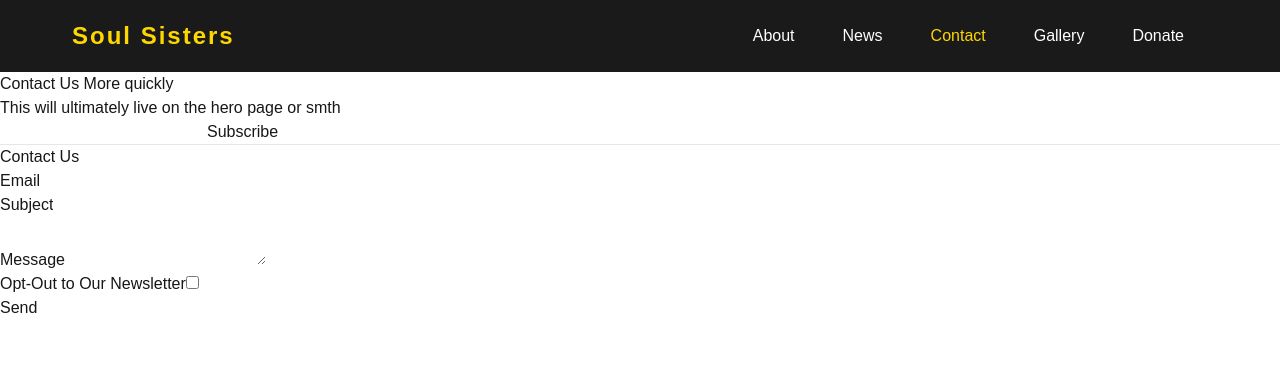
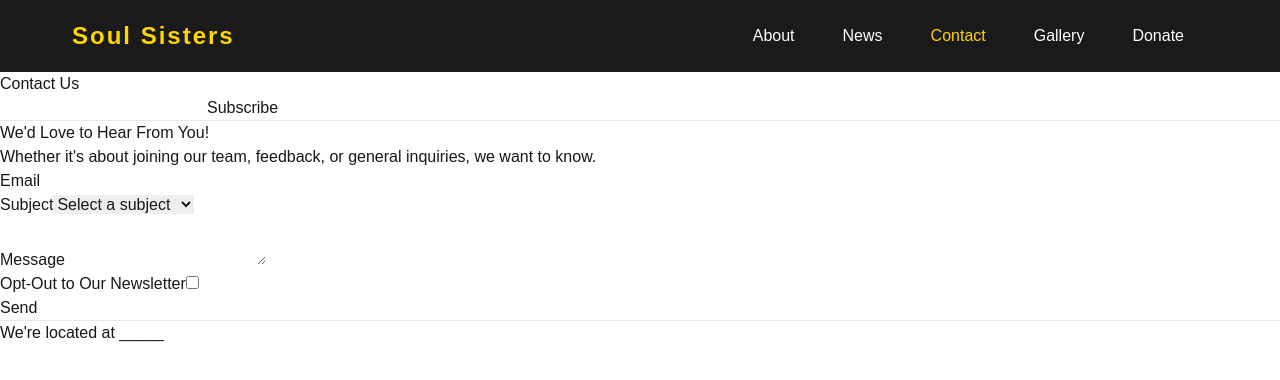
Before and after one commit to fullstackatbrown/project-soul-sisters, a Next.js app: page /contact in a window 1280 px wide. Shown: the top 380 px of the page. Built offline with nearby package versions, Linux system fonts and the light colour scheme.

Commit message:
Integrated to main, ready for styling

```diff
--- a/app/contact/page.tsx
+++ b/app/contact/page.tsx
@@ -31,8 +31,7 @@ export default function Contact() {
 
   return <div>
 
-    <h1>Contact Us More quickly</h1>
-    <h3>This will ultimately live on the hero page or smth</h3>
+    <h1 className="font-size:1.5rem">Contact Us</h1>
     <form action="https://icloud.us11.list-manage.com/subscribe/post" method="POST">
       <input type="hidden" name="u" value={MAILCHIMP_U} ></input>
       <input type="hidden" name="id" value={MAILCHIMP_ID} ></input>
@@ -42,7 +41,8 @@ export default function Contact() {
 
     <hr/>
 
-    <h1>Contact Us</h1>
+    <h1>We'd Love to Hear From You!</h1>
+    <p className="subtitle">Whether it's about joining our team, feedback, or general inquiries, we want to know.</p>
     <form onSubmit={submitHandler}>
       <div>
         <label htmlFor="email">Email</label>
@@ -50,17 +50,27 @@ export default function Contact() {
           value={email} onChange={e => setEmail(e.target.value)} />
       </div>
 
-      <div>
+      {/* <div>
         <label htmlFor="subject">Subject</label>
         <input type="text" name="subject" required
           value={subject} onChange={e => setSubject(e.target.value)} />
-      </div>
+      </div> */}
+
+      <label htmlFor="subject">Subject</label>
+      <select id="subject" name="subject" onChange={e => setSubject(e.target.value)} required>
+          <option value="">Select a subject</option>
+          <option value="join">Joining the Team</option>
+          <option value="feedback">Giving Feedback</option>
+          <option value="inquiry">General Inquiry</option>
+          <option value="other">Other</option>
+        </select>
 
       <div>
         <label htmlFor="body">Message</label>
         <textarea name="body"
           value={body} onChange={e => setBody(e.target.value)} />
       </div>
+
 
       <div>
         {/* Is this unethical */}
@@ -72,5 +82,11 @@ export default function Contact() {
 
       <input type="submit" value="Send" />
     </form>
+
+    <hr/>
+
+    <div className="blurb">
+      <p>We're located at _____</p>
+    </div>
   </div>;
 }
```
